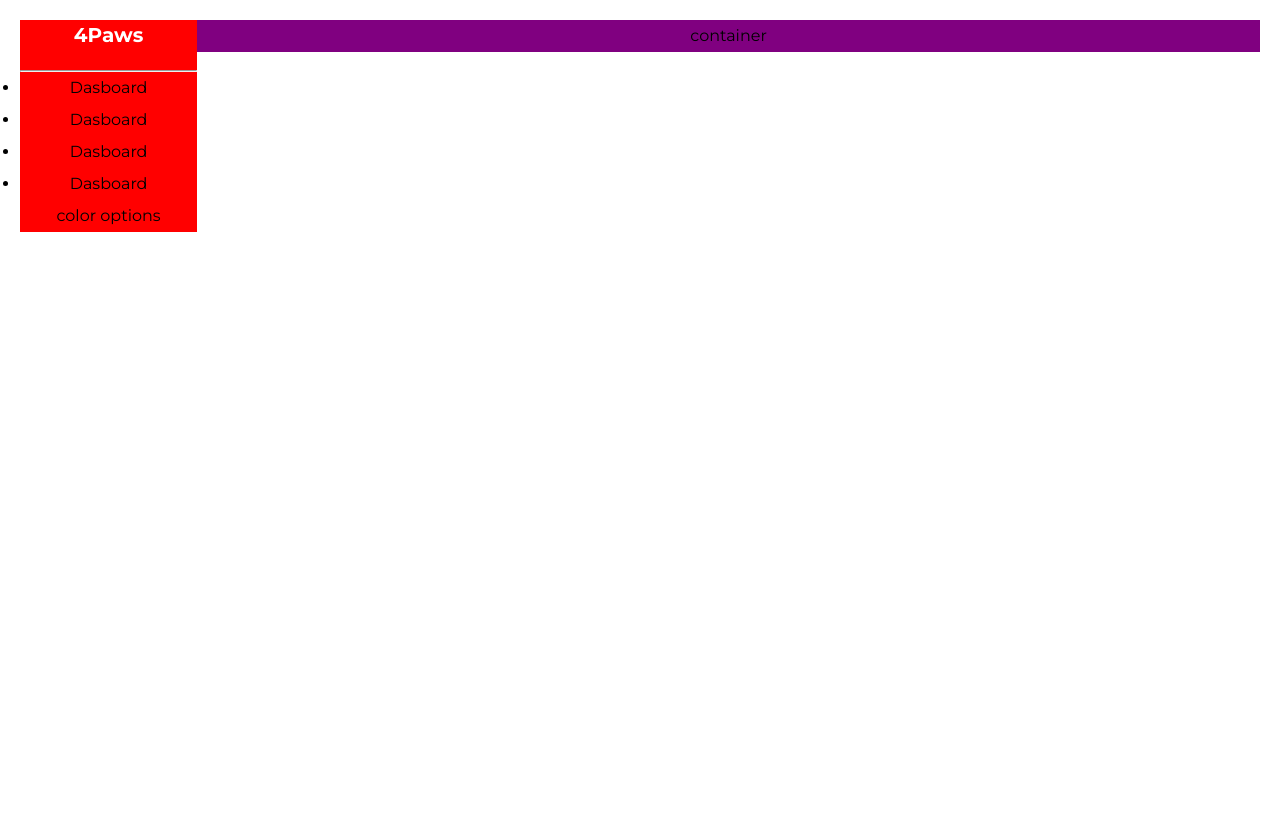
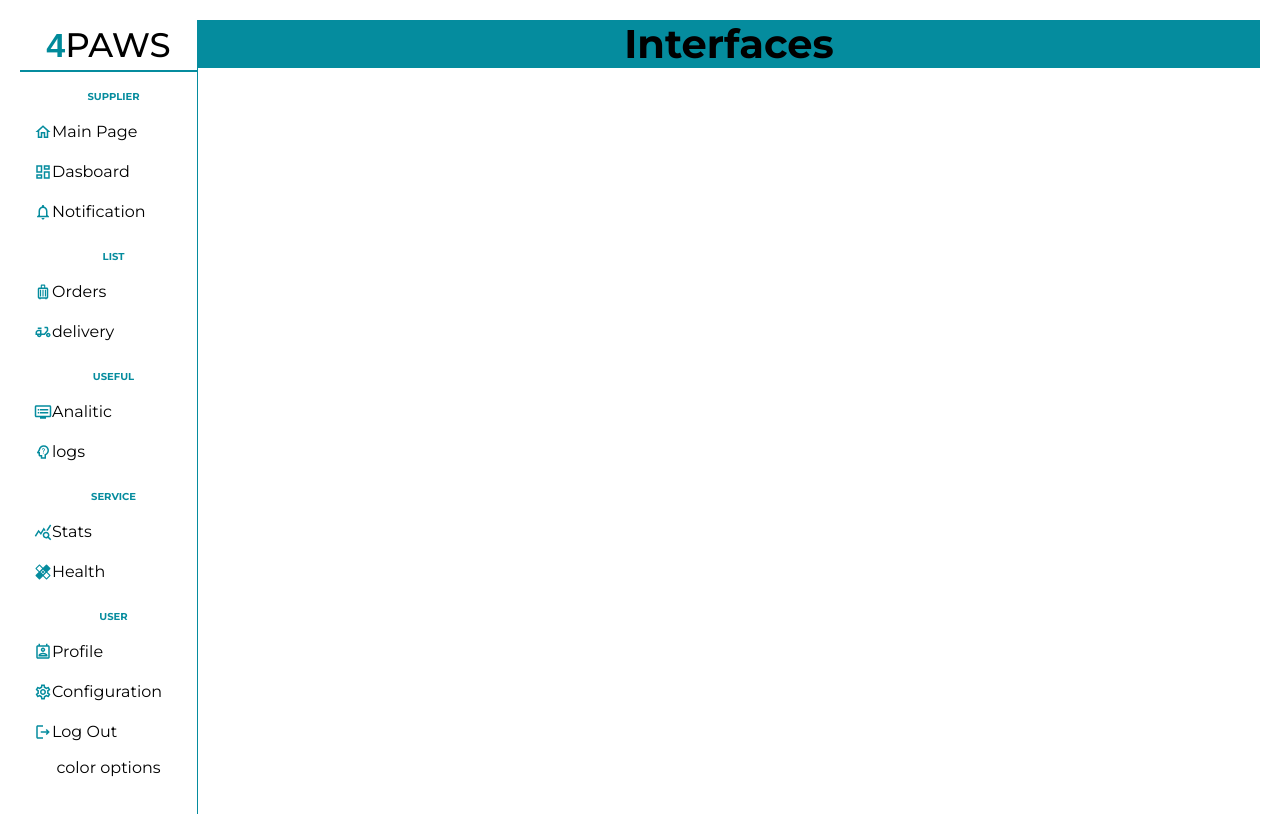
Before and after one commit to jpcortesg1/4-paws, a React (Vite) app in the folder client/: page /supplier in a window 1280 px wide. Shown: the top 814 px of the page. Built offline with nearby package versions, Linux system fonts and the light colour scheme.

Commit message:
beta  0.0.1.3

```diff
--- a/client/package.json
+++ b/client/package.json
@@ -9,6 +9,10 @@
     "preview": "vite preview"
   },
   "dependencies": {
+    "@emotion/react": "^11.10.4",
+    "@emotion/styled": "^11.10.4",
+    "@mui/icons-material": "^5.10.3",
+    "@mui/material": "^5.10.5",
     "axios": "^0.27.2",
     "prop-types": "^15.8.1",
     "react": "^18.2.0",
--- a/client/src/components/sidebar/Sidebar.jsx
+++ b/client/src/components/sidebar/Sidebar.jsx
@@ -1,29 +1,84 @@
 import React from "react";
 import "./Sidebar.scss";
-
+import DashboardOutlinedIcon from '@mui/icons-material/DashboardOutlined';
+import DvrOutlinedIcon from '@mui/icons-material/DvrOutlined';
+import HomeOutlinedIcon from '@mui/icons-material/HomeOutlined';
+import PermContactCalendarOutlinedIcon from '@mui/icons-material/PermContactCalendarOutlined';
+import NotificationsOutlinedIcon from '@mui/icons-material/NotificationsOutlined';
+import LuggageOutlinedIcon from '@mui/icons-material/LuggageOutlined';
+import PsychologyAltOutlinedIcon from '@mui/icons-material/PsychologyAltOutlined';
+import DeliveryDiningOutlinedIcon from '@mui/icons-material/DeliveryDiningOutlined';
+import QueryStatsOutlinedIcon from '@mui/icons-material/QueryStatsOutlined';
+import HealingOutlinedIcon from '@mui/icons-material/HealingOutlined';
+import SettingsOutlinedIcon from '@mui/icons-material/SettingsOutlined';
+import LogoutOutlinedIcon from '@mui/icons-material/LogoutOutlined';
 
 const Sidebar = () => {
     return (
         <div className="Sidebar">
             <div className="topS">
-                <span className="span logo">
-                4Paws
-                </span>
+                <h1 className="sidebarTitle">
+                     4<span>PAWS</span>
+                </h1>
             </div>
+
             <hr />
+
             <div className="centerS">
                 <ul>
+                    <p className="title">SUPPLIER</p>
                     <li>
+                        <HomeOutlinedIcon className="icon" />
+                        <span> Main Page</span>
+                    </li>
+                    <li>
+                        <DashboardOutlinedIcon className="icon"/>
                         <span> Dasboard</span>
                     </li>
                     <li>
-                        <span> Dasboard</span>
+                        <NotificationsOutlinedIcon className="icon"/>
+                        <span> Notification</span>
+                    </li>
+                    <p className="title">LIST</p>
+                    <li>
+                        <LuggageOutlinedIcon className="icon"/>
+                        <span> Orders</span>
+                    </li>
+
+                    <li>
+                        <DeliveryDiningOutlinedIcon className="icon"/>
+                        <span> delivery</span>
+                    </li>
+                    <p className="title">USEFUL</p>
+                    <li>
+                        <DvrOutlinedIcon className="icon"/>
+                        <span> Analitic</span>
                     </li>
                     <li>
-                        <span> Dasboard</span>
+                        <PsychologyAltOutlinedIcon className="icon"/>
+                        <span> logs</span>
+                    </li>
+                    <p className="title">SERVICE</p>
+                    <li>
+                        <QueryStatsOutlinedIcon className="icon"/>
+                        <span> Stats</span>
                     </li>
                     <li>
-                        <span> Dasboard</span>
+                        <HealingOutlinedIcon className="icon"/>
+                        <span> Health</span>
+                    </li>
+                    <p className="title">USER</p>
+                    <li>
+                        <PermContactCalendarOutlinedIcon className="icon"/>
+                        <span> Profile</span>
+                    </li>
+                    <li>
+                        <SettingsOutlinedIcon className="icon"/>
+                        <span> Configuration</span>
+                    </li>
+                    <li>
+                        <LogoutOutlinedIcon className="icon"/>
+                        <span> Log Out</span>
                     </li>
                 </ul>
             </div>
--- a/client/src/components/sidebar/Sidebar.scss
+++ b/client/src/components/sidebar/Sidebar.scss
@@ -1,15 +1,60 @@
 .Sidebar{
-    background-color: rgb(255, 0, 0);
+    background-color: rgb(255, 255, 255);
     flex: 1;
+    border-right: 0.5px solid #058c9e;
+    min-height: 100vh;
     .topS{
         height: 50px;
         display: flex;
         align-items: center;
         justify-content: center;
 
-        font-size: 20px;
-        font-weight: bold;
-        color: black;
+        .sidebarTitle {
+            font-size: 34px;
+            font-weight: 900;
+            text-align: center;
+            cursor: pointer;
+            color: rgba(var(--ter-col), 1);
+          }
 
+        .sidebarTitle span {
+            font-weight: 500;
+            color: rgba(var(--com-col), 1);
+        }
+    }
+
+    hr{
+        height: 0;
+        border: 0.5px solid #058c9e;
+    }
+
+
+    .centerS{
+        padding-left: 10px;
+        ul{
+            .title{
+                font-size: 10px;
+                font-weight: bold;
+                color:#058c9e;
+                margin-top: 15px;
+                margin-bottom: 5px;
+            }
+            li{
+                display: flex;
+                align-items: center;
+                padding: 4px;
+                cursor: pointer;
+
+                &:hover {
+                    background-color: #058c9e82;
+                  }
+            }
+            .icon{
+                font-size: 18px;
+                color: #058c9e;
+            }
+
+
+        }
     }
 }
--- a/client/src/pagesS/Supplier/Supplier.jsx
+++ b/client/src/pagesS/Supplier/Supplier.jsx
@@ -7,7 +7,9 @@ const Supplier = () => {
     return (
         <div className="Supplier">
             <Sidebar />
-            <div className="supplierContainer">container</div>
+            <h2 className="supplierContainer">
+                     <span>Interfaces</span>
+                </h2>
 
         </div>
     );
--- a/client/src/pagesS/Supplier/Supplier.scss
+++ b/client/src/pagesS/Supplier/Supplier.scss
@@ -2,7 +2,7 @@
     display: flex;
     .supplierContainer{
         flex: 6;
-        background-color: purple;
+        background-color:#058c9e;
         display: flex;
         flex-direction: column;
         align-items: center;
```
Also changed, not shown: 1 other file (tests, documents, lock files or other folders).
